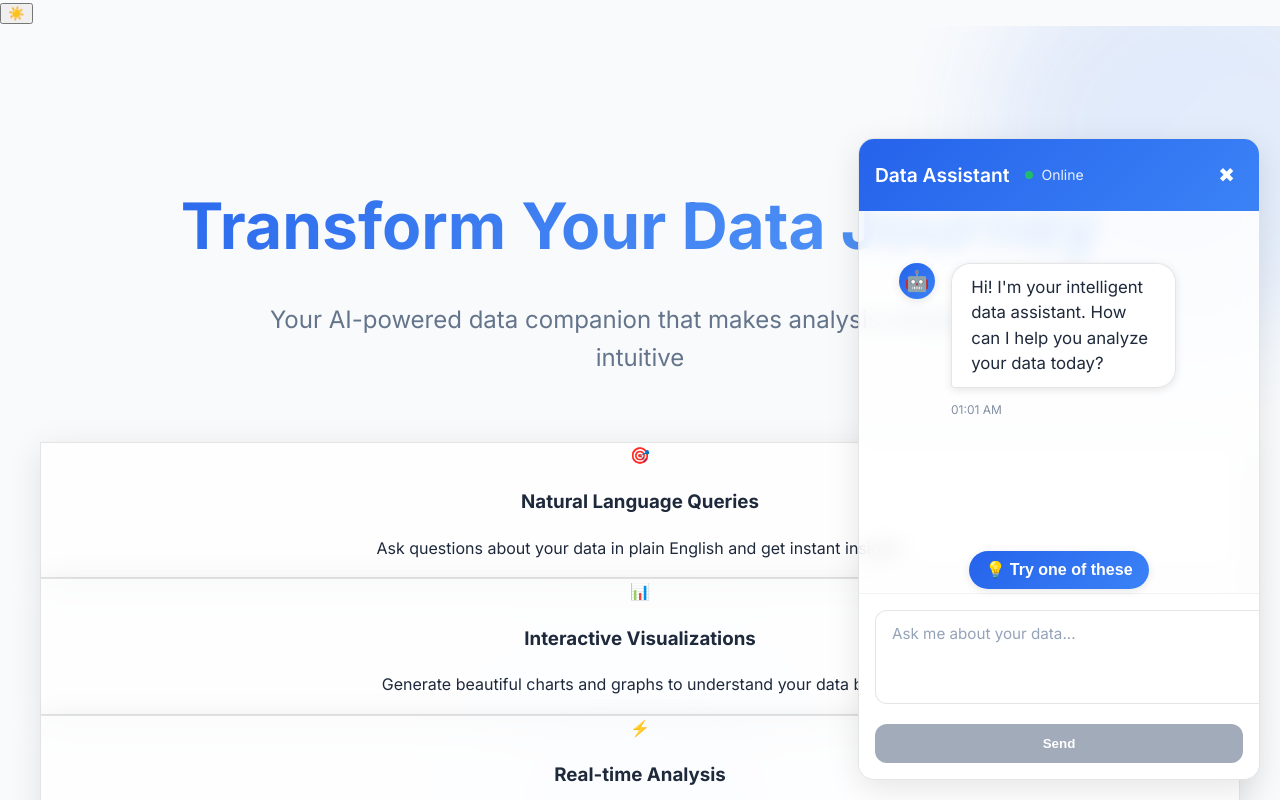
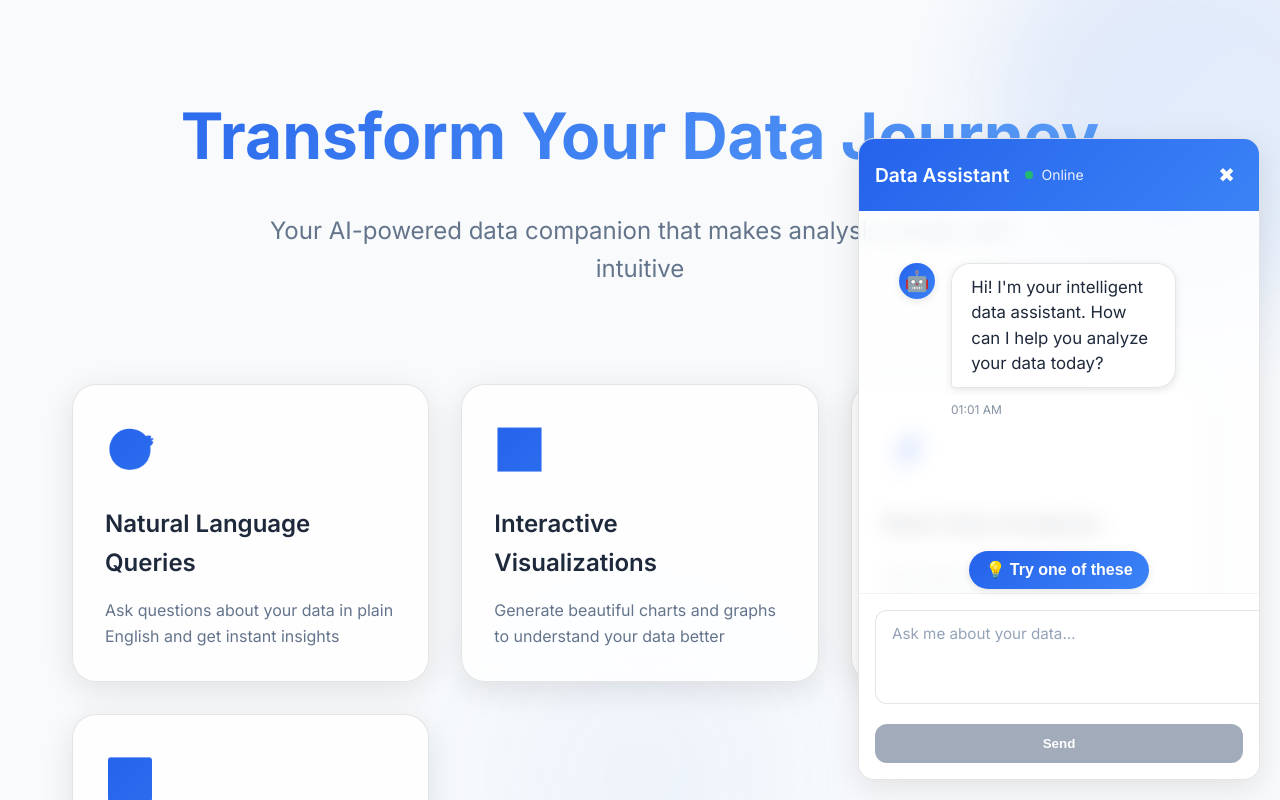
Before and after one commit to anilkumarinjam/intelligent-chatbot-frontend, a React (Create React App) app: page / in a window 1280 px wide. Shown: the top 800 px of the page. Built offline with nearby package versions, Linux system fonts and the light colour scheme.

Commit message:
UI updates

```diff
--- a/src/App.js
+++ b/src/App.js
@@ -45,7 +45,7 @@ function App() {
       animate={{ opacity: 1 }}
       transition={{ duration: 0.5 }}
     >
-      <ThemeToggle isDark={isDarkMode} onToggle={toggleTheme} />
+      {/* <ThemeToggle isDark={isDarkMode} onToggle={toggleTheme} /> */}
       <Hero />
 
       <AnimatePresence>
--- a/src/styles/main.scss
+++ b/src/styles/main.scss
@@ -43,7 +43,7 @@ body {
 .hero-section {
   position: relative;
   min-height: 100vh;
-  padding: 6rem 2rem;
+  padding: 2rem 2rem;
   overflow: hidden;
 
   .hero-content {
@@ -1229,3 +1229,84 @@ body {
   transform: none;
   transition: all 0.3s ease;
 }
+
+// Feature Grid Styles
+.feature-grid {
+  display: grid;
+  grid-template-columns: repeat(auto-fit, minmax(280px, 1fr));
+  gap: 2rem;
+  padding: 2rem;
+  max-width: 1200px;
+  margin: 0 auto;
+
+  .feature-card {
+    background: var(--card-background);
+    border-radius: 1.5rem;
+    padding: 2rem;
+    text-align: left;
+    transition: all 0.3s ease;
+    border: 1px solid var(--border-color);
+    display: flex;
+    flex-direction: column;
+    gap: 1rem;
+    position: relative;
+    overflow: hidden;
+
+    &::before {
+      content: '';
+      position: absolute;
+      top: 0;
+      left: 0;
+      right: 0;
+      height: 4px;
+      background: linear-gradient(90deg, var(--primary-color), var(--secondary-color));
+      opacity: 0;
+      transition: opacity 0.3s ease;
+    }
+
+    &:hover {
+      transform: translateY(-5px);
+      box-shadow: 0 20px 40px var(--shadow-color);
+
+      &::before {
+        opacity: 1;
+      }
+    }
+
+    .feature-icon {
+      font-size: 2.5rem;
+      display: inline-block;
+      margin-bottom: 0.5rem;
+      background: linear-gradient(135deg, var(--primary-color), var(--secondary-color));
+      -webkit-background-clip: text;
+      background-clip: text;
+      -webkit-text-fill-color: transparent;
+    }
+
+    h3 {
+      font-size: 1.5rem;
+      font-weight: 600;
+      color: var(--text-color);
+      margin: 0;
+    }
+
+    p {
+      color: var(--text-light);
+      line-height: 1.6;
+      margin: 0;
+    }
+  }
+}
+
+// Responsive adjustments
+@media (max-width: 768px) {
+  .feature-grid {
+    grid-template-columns: 1fr;
+    padding: 1rem;
+    gap: 1rem;
+
+    .feature-card {
+      padding: 1.5rem;
+    }
+  }
+}
```
Also changed, not shown: package.json (+7 -1 lines), 1 other file (tests, documents, lock files or other folders).
